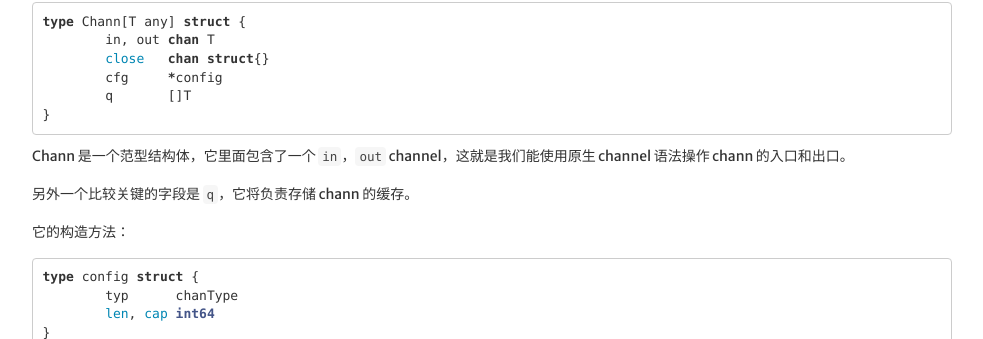
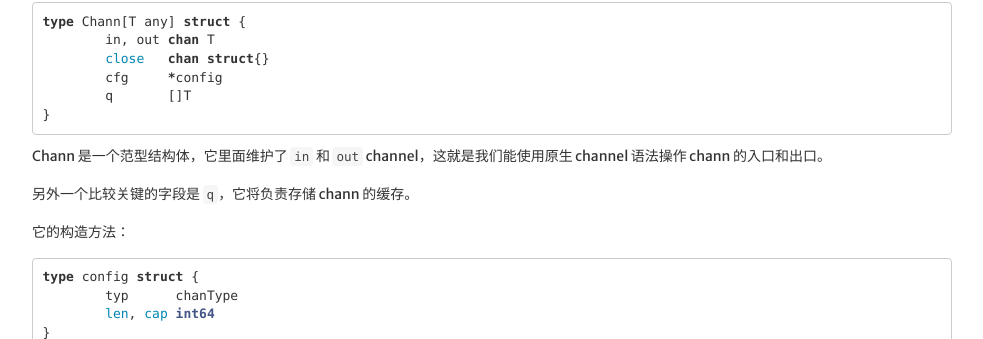
Before and after one commit to hi-rustin/hi-rustin.rs, a Jekyll site: the page built from _posts/2022-07-10-给 TiCDC 接上一个 unbound 的 channel.md, in a window 1280 px wide and 900 px high, scrolled down 837 px. Shown: the part 113-452 px from the top of the window, without its empty margins (8-991 px from the left). Built offline with Jekyll 4.4.1, drawn with Linux system fonts in a browser that asks for light colours; nearby versions of some CDN libraries; comment, search, counter and statistics services are not loaded.

Commit message:
posts: fix typo
Signed-off-by: hi-rustin <rustin.liu@gmail.com>

````diff
--- a/_posts/2022-07-10-给 TiCDC 接上一个 unbound 的 channel.md
+++ b/_posts/2022-07-10-给 TiCDC 接上一个 unbound 的 channel.md
@@ -52,7 +52,7 @@ type Chann[T any] struct {
 }
 ```
 
-Chann 是一个范型结构体，它里面包含了一个 `in`，`out` channel，这就是我们能使用原生 channel 语法操作 chann 的入口和出口。
+Chann 是一个范型结构体，它里面维护了 `in` 和 `out` channel，这就是我们能使用原生 channel 语法操作 chann 的入口和出口。
 
 另外一个比较关键的字段是 `q`，它将负责存储 chann 的缓存。
 
````
